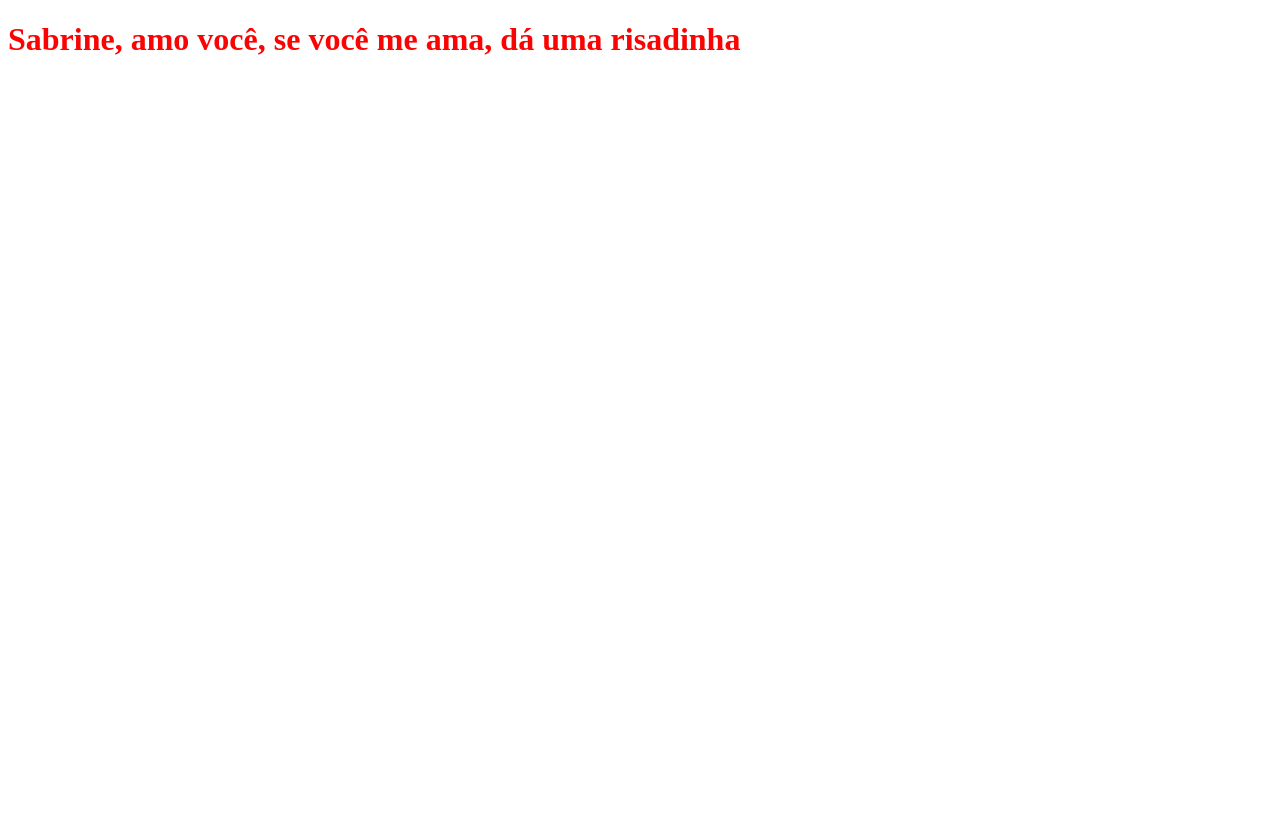
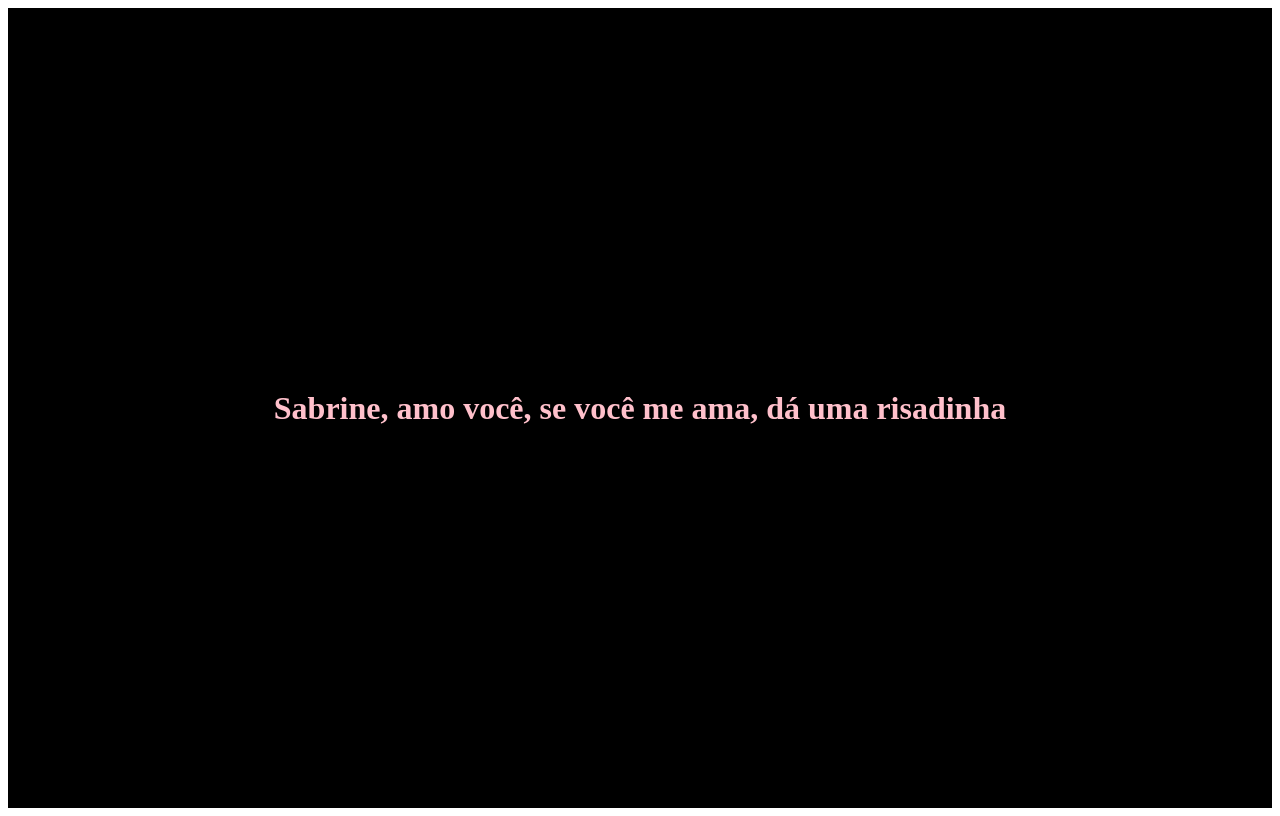
Before and after one commit to osmar570/clone-tabnews, a Next.js app: page / in a window 1280 px wide. Built offline with nearby package versions, Linux system fonts and the light colour scheme.

Commit message:
refactor: restructure Home component layout with background and flex styling

```diff
--- a/pages/index.js
+++ b/pages/index.js
@@ -1,8 +1,18 @@
 function Home() {
-    return (
-        <h1 style={{ color: "rgba(252, 3, 3, 1)" }}>Sabrine, amo você, se você me ama, dá uma risadinha</h1>
-    );
+  return (
+    <div
+      style={{
+        backgroundColor: "black",
+        color: "pink",
+        height: "100vh",
+        display: "flex",
+        justifyContent: "center",
+        alignItems: "center",
+      }}
+    >
+      <h1>Sabrine, amo você, se você me ama, dá uma risadinha</h1>
+    </div>
+  );
 }
 
-
 export default Home;
```
